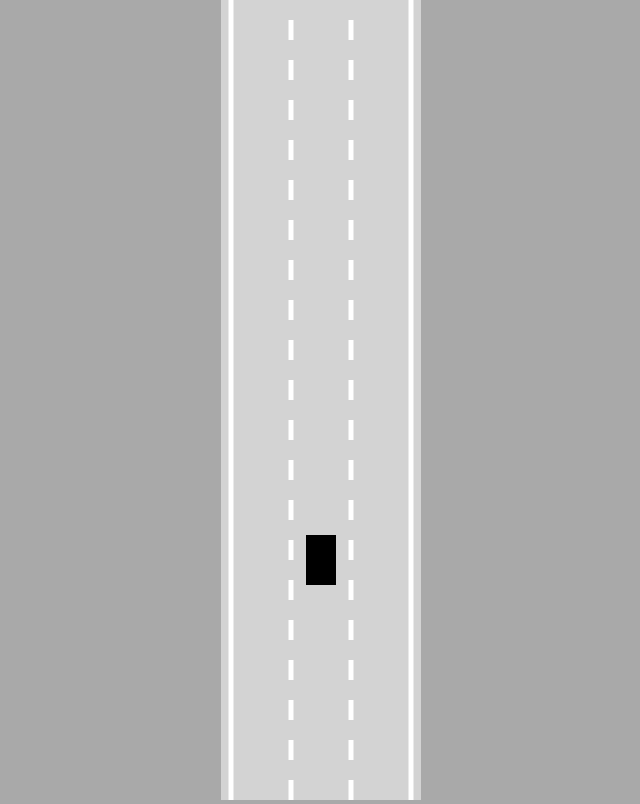
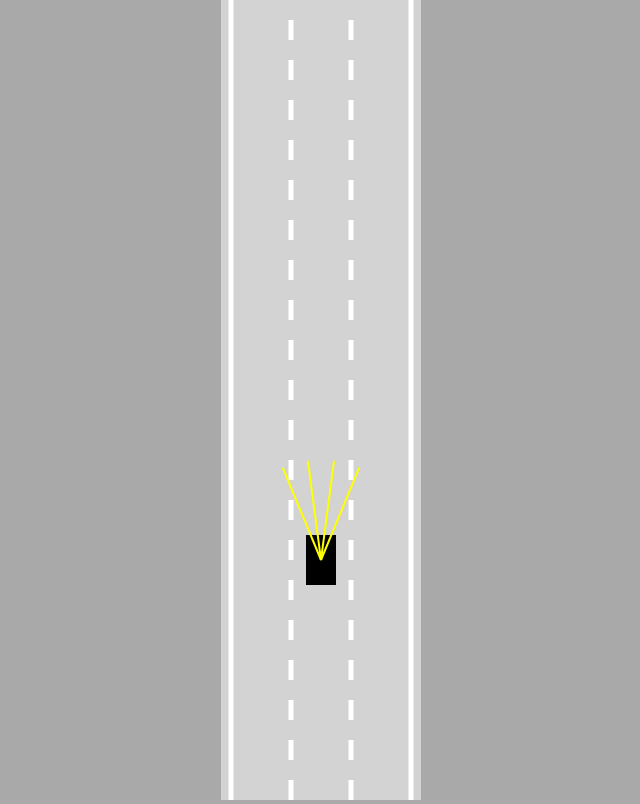
Before and after one commit to SBimsara/Self-Driving-Car, a plain HTML site: page index.html in a window 1280 px wide. Shown: the whole page, without its empty margins (319-959 px from the left). Drawn offline with Linux system fonts and the light colour scheme.

Commit message:
created artificial sensor

```diff
--- a/car.js
+++ b/car.js
@@ -11,11 +11,14 @@ class Car {
         this.friction = 0.05;
         this.angle = 0;
 
+        this.sensor = new Sensor(this);
+
         this.controls = new Controls();
     }
 
-    update(){
+    update(roadBorders){
         this.#move();
+        this.sensor.update(roadBorders);
     }
 
     #move(){
@@ -72,5 +75,7 @@ class Car {
         ctx.fill();
 
         ctx.restore();
+
+        this.sensor.draw(ctx);
     }
 }
--- a/index.html
+++ b/index.html
@@ -6,6 +6,7 @@
   </head>
   <body>
     <canvas id="myCanvas"></canvas>
+    <script src="sensor.js"></script>
     <script src="utils.js"></script>
     <script src="road.js"></script>
     <script src="controls.js"></script>
--- a/main.js
+++ b/main.js
@@ -4,12 +4,12 @@ canvas.width=200;
 const ctx = canvas.getContext("2d");
 const road = new Road(canvas.width/2, canvas.width*0.9);
 const car = new Car(road.getLaneCenter(1),100,30,50);
-car.draw(ctx);
 
 animate();
+// car.draw(ctx);
 
 function animate(){
-    car.update();
+    car.update(road.borders);
 
     canvas.height=window.innerHeight;
 
--- a/road.js
+++ b/road.js
@@ -60,6 +60,6 @@ class Road{
     }
 }
 
-function lerp(start, end, t){
-    return start + (end-start)*t;
-}
+// function lerp(start, end, t){
+//     return start + (end-start)*t;
+// }
--- a/sensor.js
+++ b/sensor.js
@@ -1,22 +1,104 @@
 class Sensor {
     constructor(car){
         this.car = car;
-        this.rayCount = 3;
+        this.rayCount = 4;
         this.rayLenght = 100;
         this.raySpread = Math.PI/4;
 
         this.rays = [];
+        this.readings = [];
+
+        for(let i=0; i<this.rays.length; i++){
+            this.readings.push(
+                this.#getReading(this.rays[i], roadBorders)
+            );
+        }
     }
 
-    update() {
+    update(roadBorders) {
+        this.#castRays();
+
+    }
+
+    #getReading(ray, roadBorders){
+        let touches = [];
+
+        for(let i=0; i<roadBorders.length; i++){
+            const touch = getIntersection(
+                ray[0],
+                ray[1],
+                roadBorders[i][0],
+                roadBorders[i][1]
+            );
+            if(touch){
+                touches.push(touch);
+            }
+        }
+
+        if(touches.length==0){
+            return null;
+        }
+        else{
+            const offsets = touches.map(e => e.offset);
+            const minOffset = Math.min(...offsets);
+            return touches.find(e => e.offset == minOffset);
+        }
+    }
+
+    #castRays() {
         this.rays = [];
 
         for(let i=0; i<this.rayCount; i++){
             const rayAngle = lerp(
                 this.raySpread/2,
                 -this.raySpread/2,
-                i/(this.rayCount-1)
-            );
+                this.rayCount == 1 ? 0.5 : i/(this.rayCount-1)
+            )+this.car.angle;
+
+            const start = {x:this.car.x, y:this.car.y};
+            const end = {
+                x: this.car.x-
+                    Math.sin(rayAngle)*this.rayLenght,
+                y: this.car.y-
+                    Math.cos(rayAngle)*this.rayLenght
+            };
+
+            this.rays.push([start, end]);
         }
     }
+
+    draw(ctx) {
+        for(let i=0; i<this.rayCount; i++){
+            let end = this.rays[i][1];
+            if(this.readings[i]){
+                end = this.readings[i];
+            }
+            ctx.beginPath();
+            ctx.lineWidth = 2;
+            ctx.strokeStyle = "yellow";
+
+            ctx.moveTo(
+                this.rays[i][0].x,
+                this.rays[i][0].y
+            );
+            ctx.lineTo(
+                end.x,
+                end.y
+            );
+            ctx.stroke();
+
+            ctx.beginPath();
+            ctx.lineWidth = 2;
+            ctx.strokeStyle = "black";
+            ctx.moveTo(
+                this.rays[i][1].x,
+                this.rays[i][1].y
+            );
+            ctx.lineTo(
+                end.x,
+                end.y
+            );
+            ctx.stroke();
+        };
+    }
 }
--- a/utils.js
+++ b/utils.js
@@ -0,0 +1,22 @@
+function lerp(A, B, t){
+    return A + (B-A)*t;
+}
+
+function getIntersection(A,B,C,D) {
+    const tTop = (D.x-C.x)*(A.y-C.y) - (D.y-C.y)*(A.x-C.x);
+    const uTop = (C.y-A.y)*(A.x-B.x) - (C.x-A.x)*(A.y-B.y);
+    const bottom = (D.y-C.y)*(B.x-A.x) - (D.x-C.x)*(B.y-A.y);
+
+    if(bottom!=0) {
+        const t = tTop/bottom;
+        const u = uTop/bottom;
+        if(t>=0 && t<=1 && u>=0 && u<=1){
+            return {
+                x:lerp(A.x, B.x, t),
+                y:lerp(A.y, B.y, t),
+                offset:t
+            };
+        }
+    }
+    return null;
+}
```
